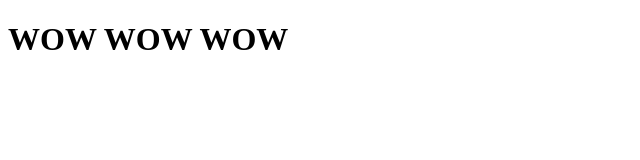
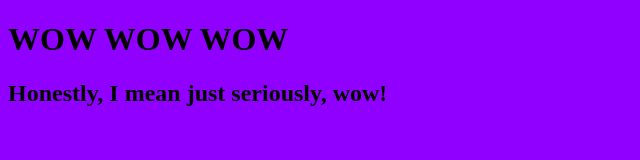
Before and after one commit to FeliciaNemet/Best-Website, a plain HTML site: page index.html in a window 1280 px wide. Shown: the whole page, without its empty margins (0-640 px from the left). Drawn offline with Linux system fonts and the light colour scheme.

Commit message:
added sick subheader

```diff
--- a/index.html
+++ b/index.html
@@ -5,10 +5,16 @@
     <meta http-equiv="X-UA-Compatible" content="IE=edge">
     <meta name="viewport" content="width=device-width, initial-scale=1.0">
     <title>Best Website</title>
+    <style>
+        body {
+            background-color: #8f00ff;
+        }
+        background-color:
+    </style>
 </head>
 <body>
 
     <h1>WOW WOW WOW</h1>
-
+    <h2>Honestly, I mean just seriously, wow!</h2>
 </body>
 </html>
```
